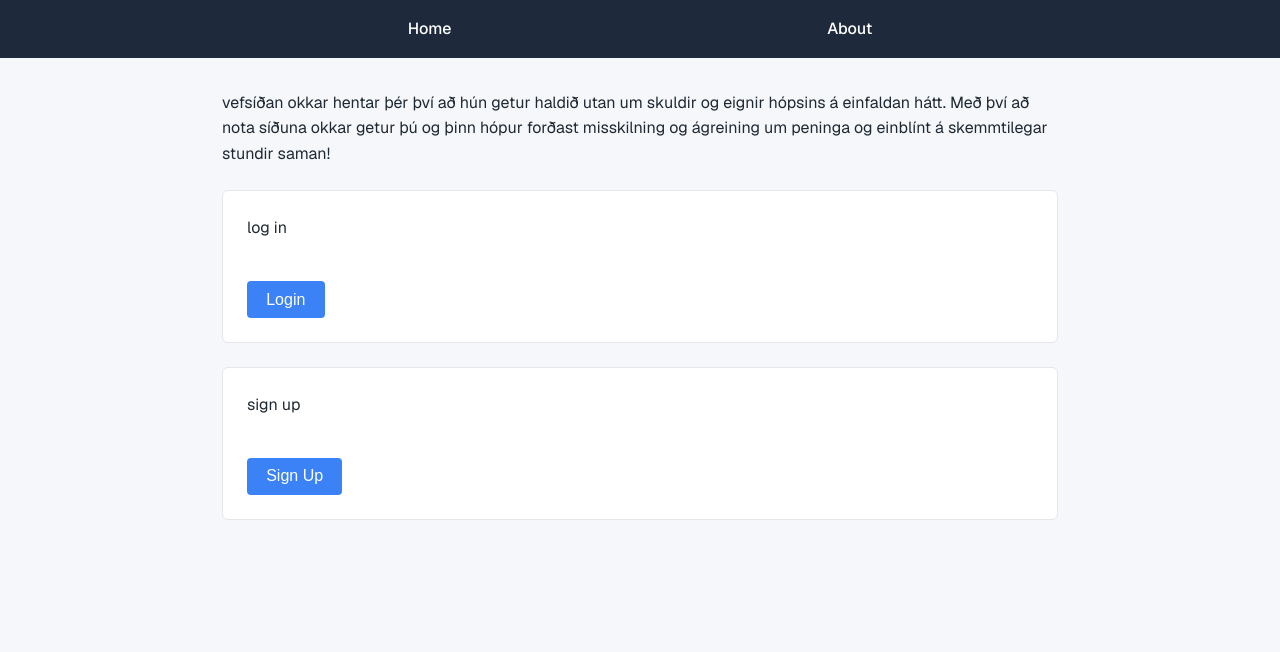
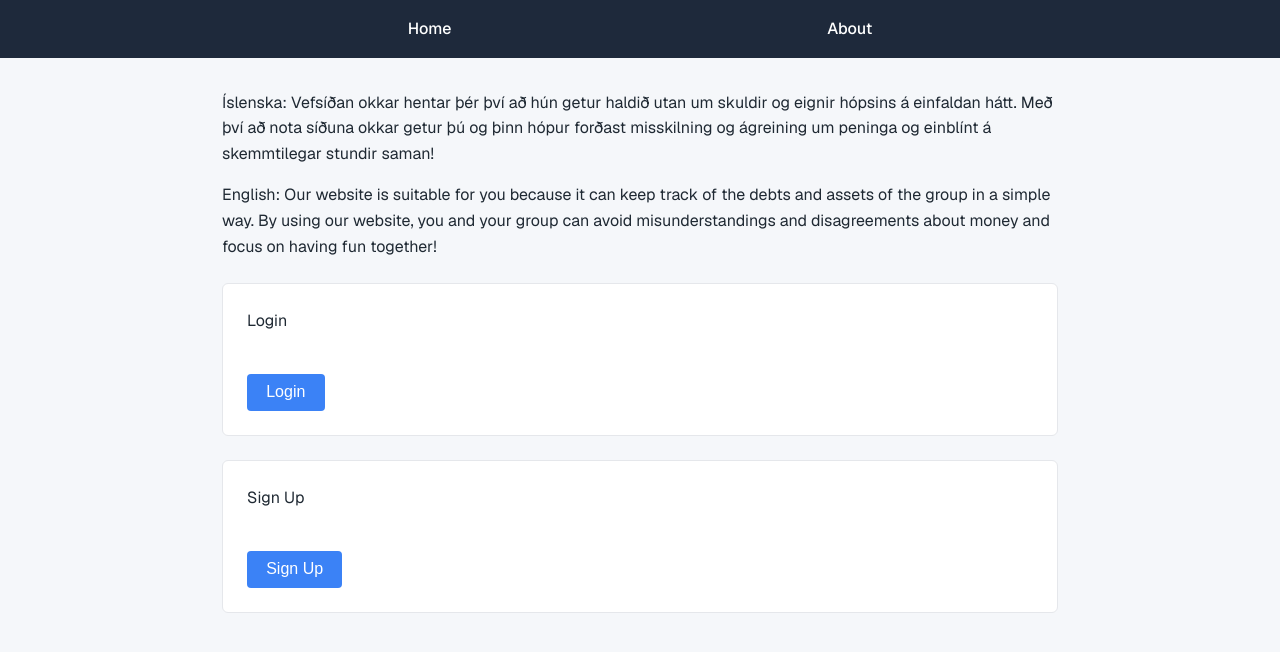
Before and after one commit to antonsmari/VEF-3V-05DU-Hopverkefni2, a Next.js app: page / in a window 1280 px wide. Shown: the top 652 px of the page. Built offline with nearby package versions, Linux system fonts and the light colour scheme; no server answers.

Commit message:
Modified our front page to include English description because why not?

```diff
--- a/app/page.tsx
+++ b/app/page.tsx
@@ -4,19 +4,26 @@ export default function Home() {
 	return (
 		<div>
 			<p>
-				vefsíðan okkar hentar þér því að hún getur haldið utan um
-				skuldir og eignir hópsins á einfaldan hátt. Með því að nota
+				Íslenska: Vefsíðan okkar hentar þér því að hún getur haldið utan
+				um skuldir og eignir hópsins á einfaldan hátt. Með því að nota
 				síðuna okkar getur þú og þinn hópur forðast misskilning og
 				ágreining um peninga og einblínt á skemmtilegar stundir saman!
 			</p>
+			<p>
+				English: Our website is suitable for you because it can keep
+				track of the debts and assets of the group in a simple way. By
+				using our website, you and your group can avoid
+				misunderstandings and disagreements about money and focus on
+				having fun together!
+			</p>
 			<div>
-				<p>log in</p>
+				<p>Login</p>
 				<button>
 					<a href="/login">Login</a>
 				</button>
 			</div>
 			<div>
-				<p>sign up</p>
+				<p>Sign Up</p>
 				<button>
 					<a href="/register">Sign Up</a>
 				</button>
```
